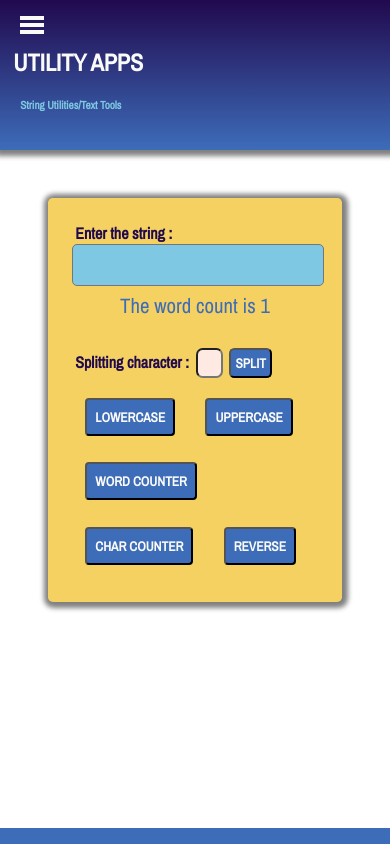
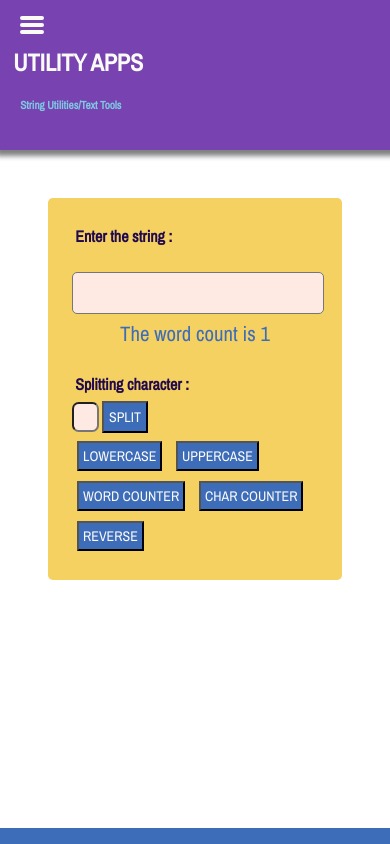
Before and after one commit to gopalkrs/utility-apps-website, a plain HTML site: page stringutility.html in a window 390 px wide. Both pictures are taken after a click on the button "WORD COUNTER". Drawn offline with nearby package versions, Linux system fonts and the light colour scheme.

Commit message:
changed some styles

```diff
--- a/string-utilities.js
+++ b/string-utilities.js
@@ -19,10 +19,15 @@ window.onload=()=>{
 
     let wordcount=(str)=>{
         let count=0;
+        let newArray=[" " , "," , "." , "&" , "?"];
         let arrName=str.split(" ");
+        let lengthval=str.split(" ").length;
+        count=lengthval;
         for(let items of arrName){
-            if((items!="  ")||(items!=",")||(items!=".")||(items!="?")(items!="/")(items!="_")(items!="-")(items!="=")){
-                count++;
+            for(let val of newArray){
+                if((items==val)){
+                count--;
+                }
             }
         }
         return count;
@@ -30,7 +35,7 @@ window.onload=()=>{
     let charCount=(strChar)=>{
         let countVal=0;
         for(let i=0;i<strChar.length;i++){
-            if(strChar[i]!=0){
+            if(strChar[i]!=" "){
                 countVal++;
             }
         }
--- a/utility.css
+++ b/utility.css
@@ -30,14 +30,12 @@ img{
     border-radius: 0.5em;
     margin: 3em;
     padding: 1.5em;
-    box-shadow: 1px 1px 5px 5px grey;
     background-color: #f4d160;
 }
 .hexdesign {
     border-radius: 0.5em;
     margin: 3rem;
     padding: 1.5em;
-    box-shadow: 1px 1px 5px 5px grey;
     background-color: #f4d160;
 }
 
@@ -59,12 +57,11 @@ h3 {
     padding-bottom: 1em;
 }
 button {
-    border-radius: 0.4em;
     background-color: #3d6cb9;
-    padding: 0.3em;
+    padding: 5px;
+    font-size: 14px;
     color: #fafaf6;
-    font-weight: bold;
-    margin: 0.5em;
+    margin: 3px;
 }
 button:active{
     color: black;
@@ -90,7 +87,6 @@ a{
     border-radius: 0.5em;
     margin: 3em;
     padding: 1.5em;
-    box-shadow: 1px 1px 5px 5px #7EC8E3;
     background-color: #f4d160;
 }
 label {
@@ -112,7 +108,7 @@ select:focus {
 }
 
 header {
-    background-image:linear-gradient(to bottom,#21094e,#3d6cb9);
+    background-color:#7843B0;
     display: flex;
     justify-content: center;
     flex-direction: column;
@@ -168,7 +164,7 @@ input:focus {
 }
 textarea {
     resize: none;
-    background-color: #7ec8e3;
+    background-color: #ffe9e3;
     height: 10%;
     border-radius: 5px;
     width: 100%;
@@ -180,7 +176,6 @@ textarea:focus {
     margin: 3em;
     border-radius: 0.3em;
     padding: 1.5em;
-    box-shadow:1px 1px 5px 5px grey;
     background-color: #f4d160;
 }
 #split-char {
@@ -188,12 +183,12 @@ textarea:focus {
 }
 .text-tools-btn {
     display: inline;
-    border-radius: 0.3em;
     background-color: #3d6cb9;
     padding: 0.6em;
     color: #fafaf6;
-    font-weight: bold;
-    margin: 1em;
+    font-size: 14px;
+    margin: 5px;
+    padding: 4px;
 }
 .color-converter {
     color: #fafaf6;
@@ -224,7 +219,6 @@ textarea:focus {
     .humanToEpoch{
         padding: 1em;
         margin: 3em;
-        box-shadow: 1px 1px 5px 5px grey;
         display: flex;
         flex-direction: column;
         background-color: #f4d160;
@@ -232,7 +226,6 @@ textarea:focus {
     .epochToHuman{
         padding: 1em;
         margin: 3em;
-        box-shadow: 1px 1px 5px 5px grey;
         display: flex;
         flex-direction: column;
         background-color: #f4d160;
@@ -241,7 +234,6 @@ textarea:focus {
 .epochToHuman {
     padding: 1em;
     margin: 3em;
-    box-shadow: 1px 1px 5px 5px grey;
     background-color: #f4d160;
 }
 
@@ -252,7 +244,6 @@ textarea:focus {
 
 
 header#landing-header {
-    background-image:linear-gradient(to top,#3d6cb9,#7ec8e3);
     height: 20%;
     display: flex;
     justify-content: space-around;
@@ -286,6 +277,9 @@ footer p{
     }
     .sub-type{
         font-size: 0.8rem;
+    }
+    label{
+        display: block;
     }
 }
 
@@ -357,6 +351,7 @@ ul li:hover a{
     height:4px;
     background-color: #fafaf6;
     margin: 3px 4px;
+    border-radius: 5px;
 }
 #head-part-sidebar input{
     display: none;
@@ -401,7 +396,7 @@ ul li:hover a{
 }
 .fa-home{
     background-color: transparent;
-    color: #f4d160;
+    color: #21094e;
 }
 .home-btn {
     font-weight: bold;
```
Also changed, not shown: encoder.html (+1 -1 lines), rgbhex.html (+0 -2 lines).
